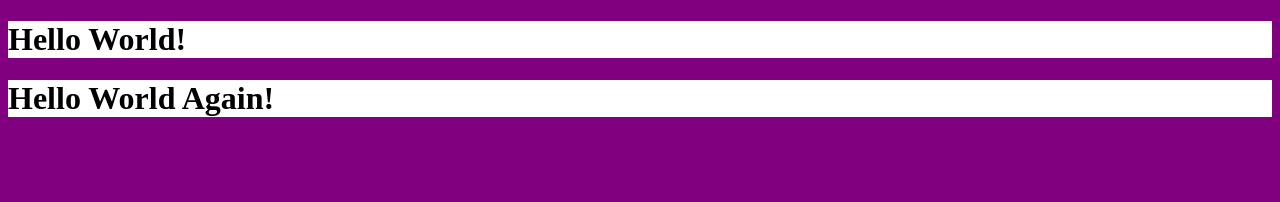
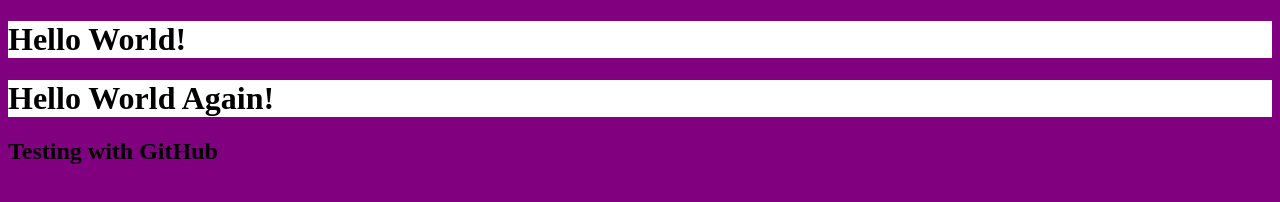
Before and after one commit to guicynamon/gitnight, a plain HTML site: page index.html in a window 1280 px wide. Drawn offline with Linux system fonts and the light colour scheme.

Commit message:
H2 added

```diff
--- a/index.html
+++ b/index.html
@@ -10,6 +10,7 @@
     <div>
         <h1>Hello World!</h1>
         <h1>Hello World Again!</h1>
+        <h2>Testing with GitHub</h2>
     </div>
 
 </body>
```
